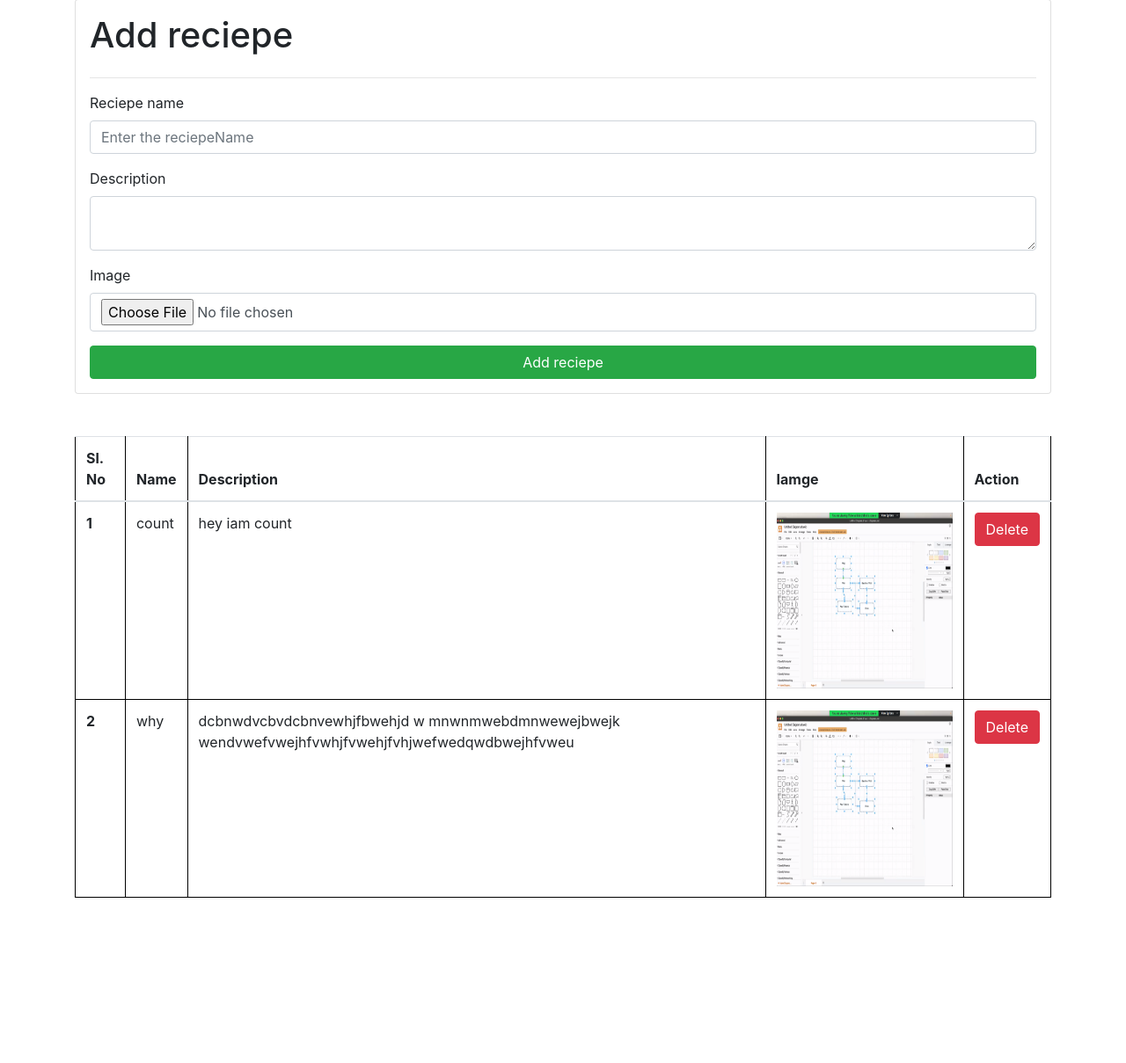
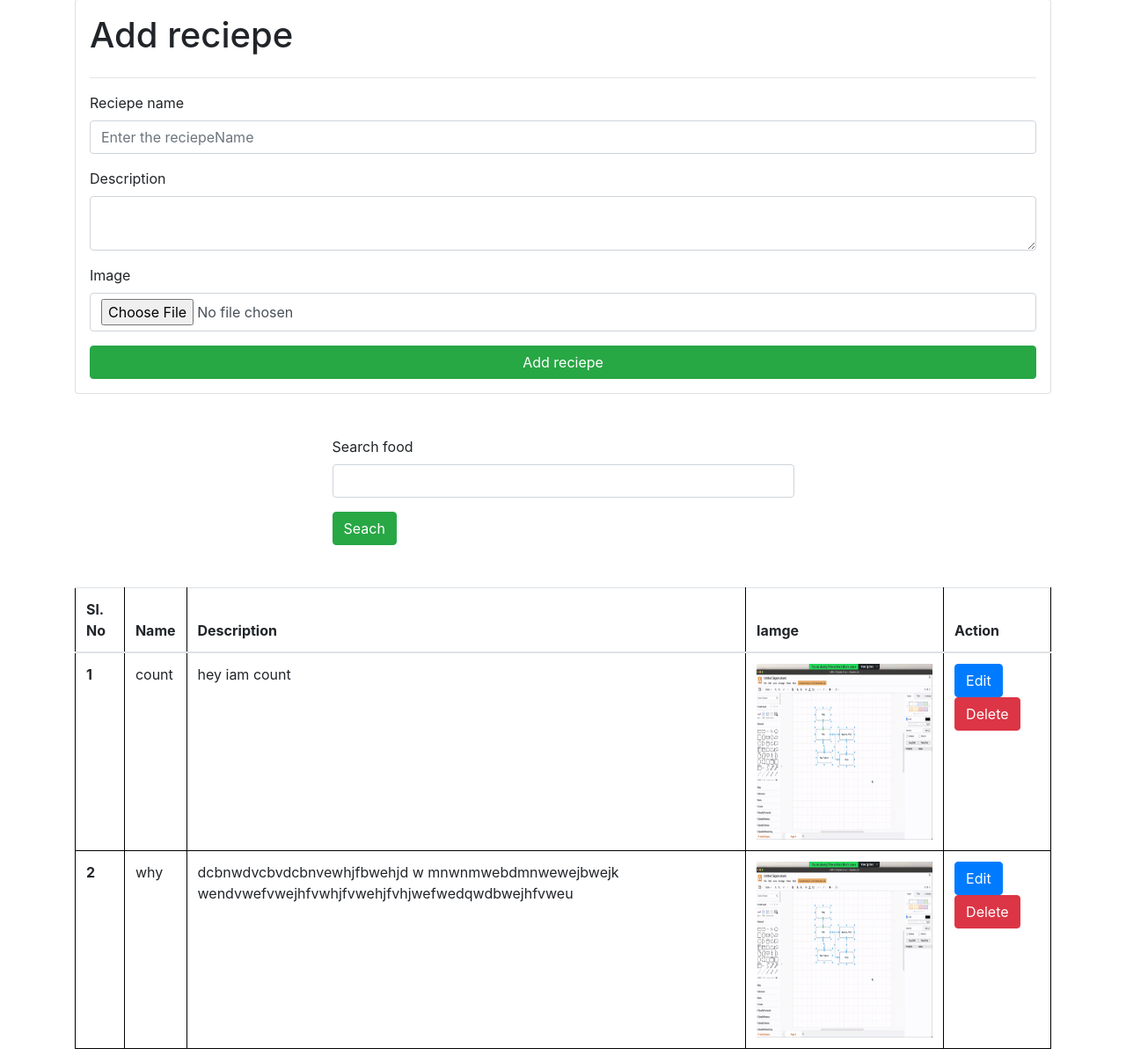
Before and after one commit to KiranDPatkar98/django, a Django app: page /reciepes/ in a window 1280 px wide. Shown: the part 49-1258 px from the top of the page at 88% size. Before the commit the page ends 1070 px from the top, so only its background shows below. Run offline with Django 4.2, Linux system fonts and the light colour scheme; data comes from the database, SQL or seed files in the repository; both versions use the stored data as it was after the commit.

Commit message:
completed reciepes project

```diff
--- a/core/urls.py
+++ b/core/urls.py
@@ -27,6 +27,7 @@ urlpatterns = [
     path('contact', contact, name='contact'),
     path('success_page/', success_page, name='success_page'),
     path('reciepes/', reciepes, name='reciepes'),
+    path('update-reciepe/<id>/', update_reciepe, name='update_reciepe'),
     path('delete-reciepe/<id>/', delete_reciepe, name='delete_reciepe'),
 
     path('admin/', admin.site.urls),
--- a/vege/templates/reciepes.html
+++ b/vege/templates/reciepes.html
@@ -20,6 +20,18 @@
 
     <button type="submit" class="btn btn-success">Add reciepe</button>
   </form>
+
+  <div class="mt-5">
+    <div class="mx-auto col-6">
+      <form action="">
+      <div class="mb-3">
+        <label for="search">Search food</label>
+        <input required ="text" name="search" class="form-control" id="search" >
+      </div>
+      <button type="submit" class="btn btn-success">Seach</button>
+    </form>
+    </div>
+  </div>
 <br><br>
   <table class="table">
     <thead>
@@ -40,7 +52,10 @@
       <td>
         <img src='/media/{{reciepe.image}}' alt="" style="height:200px; width:200px">
       </td>
-      <td><a href="/delete-reciepe/{{reciepe.id}}/" class="btn btn-danger">Delete</button></td>
+      <td>
+        <a href="/update-reciepe/{{reciepe.id}}/" class="btn btn-primary">Edit</a>
+        <a href="/delete-reciepe/{{reciepe.id}}/" class="btn btn-danger">Delete</a>
+      </td>
     </tr>
   {% endfor %}
     </tbody>
--- a/vege/views.py
+++ b/vege/views.py
@@ -24,12 +24,36 @@ def reciepes(request):
     # To send the information to the page
     query_set = Reciepe.objects.all()
 
+    # For searched values
+    if request.GET.get('search'):
+        query_set = query_set.filter(name__icontains=request.GET.get('search'))
+
     return render(request, 'reciepes.html', context={"reciepes": query_set})
+
+
+def update_reciepe(request, id):
+    query_set = Reciepe.objects.get(id=id)
+
+    if request.method == 'POST':
+        data = request.POST
+        name = data.get('name')
+        description = data.get('description')
+        image = request.FILES.get('image')
+
+        query_set.name = name
+        query_set.description = description
+
+        if image:
+            query_set.image = image
+
+        query_set.save()
+        return redirect('/reciepes/')
+
+    return render(request, 'update-reciepes.html', context={"reciepe": query_set})
 
 
 def delete_reciepe(request, id):
     query_set = Reciepe.objects.get(id=id)
-    print(query_set)
     query_set.delete()
 
     return redirect('/reciepes/')
```
Also changed, not shown: vege/templates/update-reciepes.html (added, +25 -0 lines), db.sqlite3, public/static/recipe_images/Screenshot_571_ckei2VB.png (added), public/static/recipe_images/Screenshot_608.png (added).
